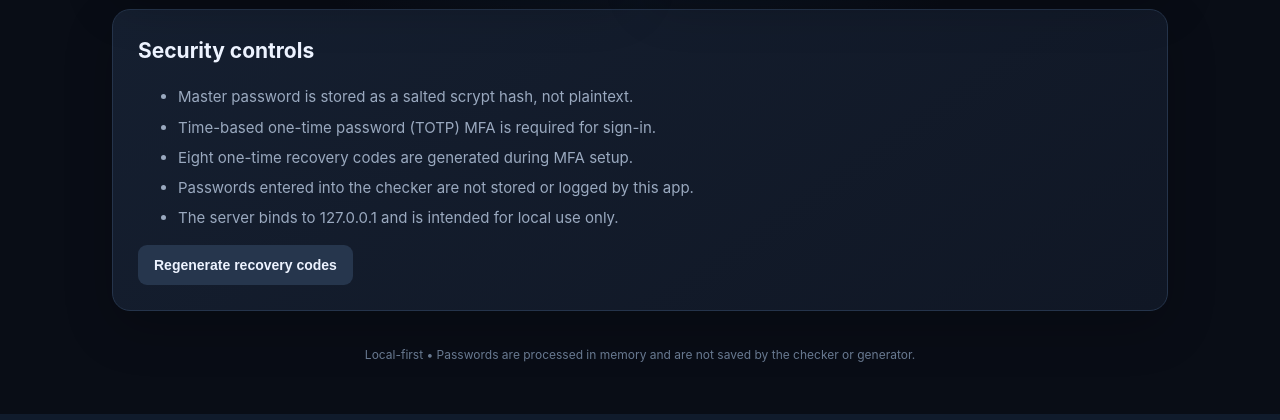
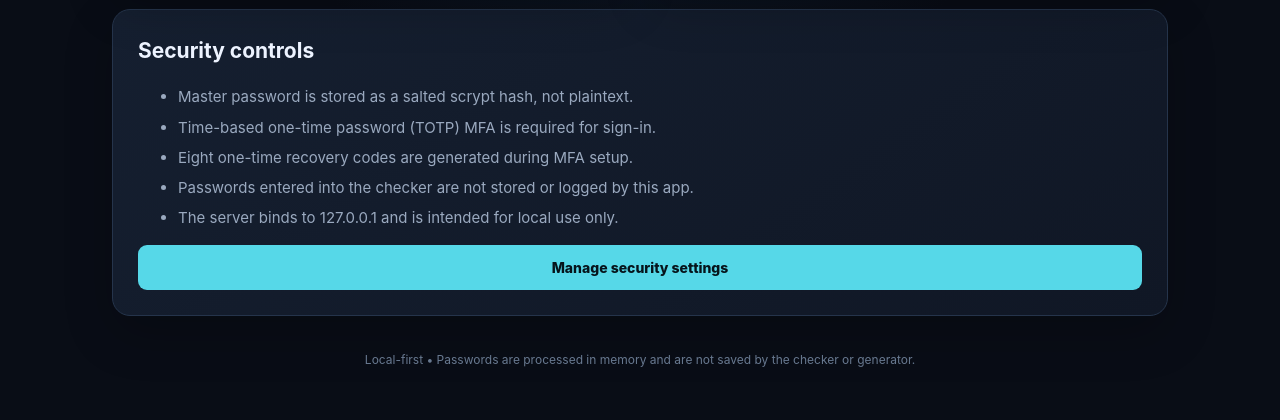
Before and after one commit to shaikhumaid1/Password-security-suite, a Flask app: page / in a window 1280 px wide. Shown: the part 660-1080 px from the top of the page. Run offline with Flask 3, Linux system fonts and the light colour scheme; the visitor is signed in with stand-in values (Sample User, id 1); data comes from the database, SQL or seed files in the repository.

Commit message:
Route recovery management through verified security settings

```diff
--- a/templates/index.html
+++ b/templates/index.html
@@ -52,6 +52,6 @@
     <li>Passwords entered into the checker are not stored or logged by this app.</li>
     <li>The server binds to 127.0.0.1 and is intended for local use only.</li>
   </ul>
-  <form method="post" action="{{ url_for('recovery_regenerate') }}"><button class="secondary" type="submit">Regenerate recovery codes</button></form>
+  <a class="button-link" href="{{ url_for('security_settings') }}">Manage security settings</a>
 </section>
 {% endblock %}
```
